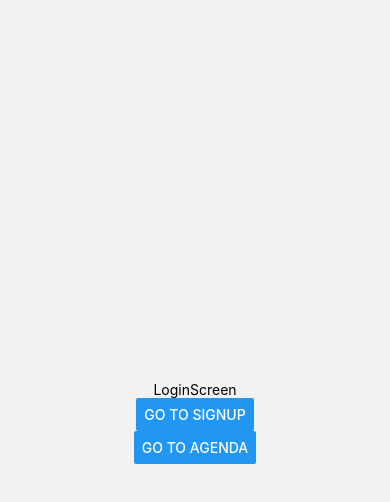
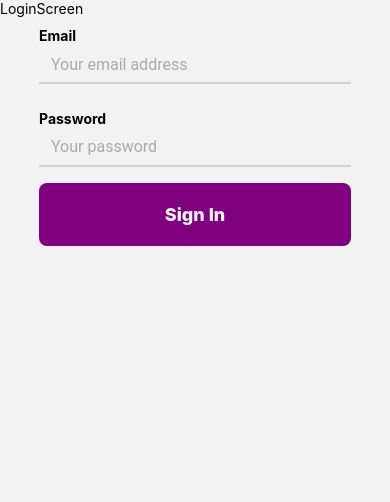
Before and after one commit to eSpark-Consulting-Group/itarian-ticket-sys, a React Native app: screen / in a window 390 px wide. Shown: the top 502 px of the page. Built offline with nearby package versions, Linux system fonts and the light colour scheme.

Commit message:
Made Custom Components

```diff
--- a/package.json
+++ b/package.json
@@ -16,13 +16,14 @@
     "@react-navigation/native-stack": "^6.6.2",
     "react": "17.0.2",
     "react-native": "0.68.2",
+    "react-native-bootsplash": "^4.1.5",
     "react-native-gesture-handler": "^2.4.2",
     "react-native-pager-view": "^5.4.24",
+    "react-native-paper": "^4.12.1",
     "react-native-reanimated": "^2.8.0",
     "react-native-safe-area-context": "^4.3.1",
     "react-native-screens": "^3.13.1",
-    "react-native-tab-view": "^3.1.1",
-    "react-native-bootsplash": "^4.1.5"
+    "react-native-tab-view": "^3.1.1"
   },
   "devDependencies": {
     "@babel/core": "^7.12.9",
--- /dev/null
+++ b/src/components/CstmButton/index.tsx
@@ -0,0 +1,29 @@
+import {View, Text, TouchableOpacity, Button} from 'react-native';
+import React from 'react';
+import PropTypes from 'prop-types';
+
+import styles from './style';
+
+const CstmButton = ({title, onPress}: {title: string; onPress: () => void}) => {
+  return (
+    <View style={styles.container}>
+      {/* <---- Adjuster from Left ---> */}
+      <View style={styles.adjuster} />
+
+      {/* <---- Center ---> */}
+      <TouchableOpacity onPress={onPress} style={styles.button}>
+        <Text style={styles.text}>{title}</Text>
+      </TouchableOpacity>
+
+      {/* <---- Adjuster from Right ---> */}
+      <View style={styles.adjuster} />
+    </View>
+  );
+};
+
+CstmButton.propTypes = {
+  title: PropTypes.string.isRequired,
+  onPress: PropTypes.func.isRequired,
+};
+
+export default CstmButton;
--- /dev/null
+++ b/src/components/CstmButton/style.ts
@@ -0,0 +1,21 @@
+import {Dimensions, StyleSheet} from 'react-native';
+
+const {width, height} = Dimensions.get('window');
+
+const styles = StyleSheet.create({
+  container: {
+    flex: 0.08,
+    flexDirection: 'row',
+  },
+  button: {
+    flex: 0.8,
+    backgroundColor: 'purple',
+    alignItems: 'center',
+    justifyContent: 'center',
+    borderRadius: 8,
+  },
+  adjuster: {flex: 0.1},
+  text: {color: '#F7F7F7', fontWeight: '800', fontSize: 18},
+});
+
+export default styles;
--- /dev/null
+++ b/src/components/CstmInput/index.tsx
@@ -0,0 +1,38 @@
+import {Text, View} from 'react-native';
+import React from 'react';
+import {TextInput} from 'react-native-paper';
+import PropTypes from 'prop-types';
+
+import styles from './style';
+
+const CstmInput = ({
+  title,
+  placeholder,
+}: {
+  title: string;
+  placeholder: string;
+}) => {
+  return (
+    <View style={styles.container}>
+      <View style={styles.adjuster} />
+      <View style={styles.center}>
+        <Text style={{fontWeight: '700'}}>{title}</Text>
+        <TextInput
+          style={styles.input}
+          placeholder={placeholder}
+          activeUnderlineColor="#bbb"
+          placeholderTextColor={'#aaa'}
+          dense
+        />
+      </View>
+      <View style={styles.adjuster} />
+    </View>
+  );
+};
+
+CstmInput.propTypes = {
+  title: PropTypes.string,
+  placeholder: PropTypes.string,
+};
+
+export default CstmInput;
--- /dev/null
+++ b/src/components/CstmInput/style.ts
@@ -0,0 +1,19 @@
+import {Dimensions, StyleSheet} from 'react-native';
+
+const {width, height} = Dimensions.get('window');
+
+const styles = StyleSheet.create({
+  container: {
+    flex: 0.08,
+    flexDirection: 'row',
+    marginVertical: 10,
+  },
+  input: {
+    backgroundColor: 'transparent',
+  },
+  center: {flex: 0.8},
+  adjuster: {flex: 0.1},
+  text: {color: '#F7F7F7', fontWeight: '800', fontSize: height * 0.025},
+});
+
+export default styles;
--- /dev/null
+++ b/src/components/index.ts
@@ -0,0 +1,4 @@
+import CstmButton from './CstmButton';
+import CstmInput from './CstmInput';
+
+export {CstmButton, CstmInput};
--- a/src/screens/Auth/LoginScreen/LoginScreen.tsx
+++ b/src/screens/Auth/LoginScreen/LoginScreen.tsx
@@ -2,19 +2,17 @@ import {View, Text, Button} from 'react-native';
 import React from 'react';
 import styles from './style';
 import {NativeStackHeaderProps} from '@react-navigation/native-stack';
-
+import {CstmButton, CstmInput} from '../../../components';
 const LoginScreen = ({navigation, route}: NativeStackHeaderProps) => {
   return (
     <View style={styles.container}>
-      <Text>LoginScreen</Text>
-      <Button
-        title="Go to SignUp"
-        onPress={() => {
-          navigation.navigate('SignUp');
-        }}
-      />
-      <Button
-        title="Go to Agenda"
+      <View>
+        <Text>LoginScreen</Text>
+      </View>
+      <CstmInput title={'Email'} placeholder={'Your email address'} />
+      <CstmInput title={'Password'} placeholder={'Your password'} />
+      <CstmButton
+        title="Sign In"
         onPress={() => {
           navigation.navigate('Agenda');
         }}
--- a/src/screens/Auth/LoginScreen/style.ts
+++ b/src/screens/Auth/LoginScreen/style.ts
@@ -3,8 +3,6 @@ import {StyleSheet} from 'react-native';
 const styles = StyleSheet.create({
   container: {
     flex: 1,
-    justifyContent: 'center',
-    alignItems: 'center',
   },
 });
 
```
